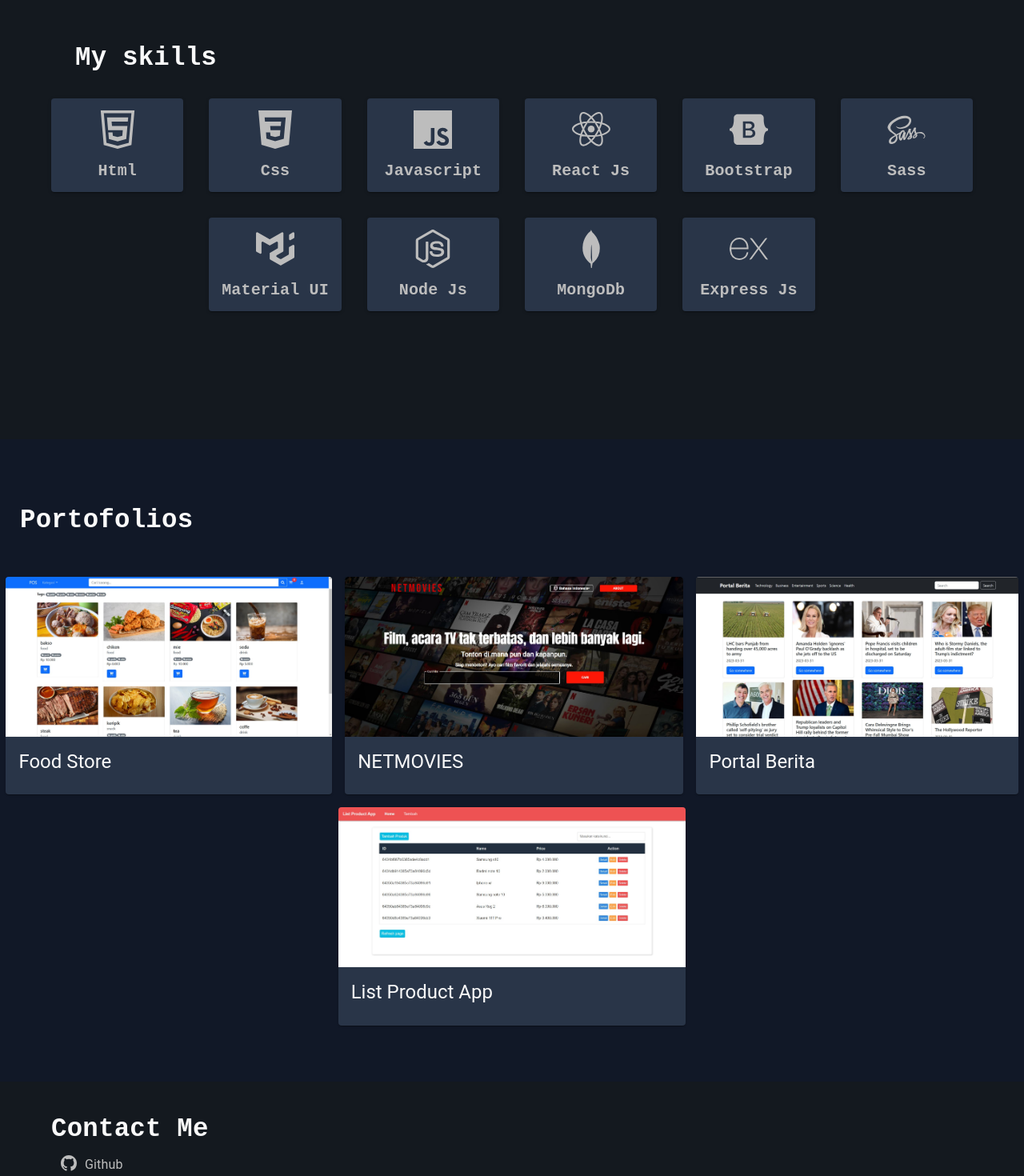
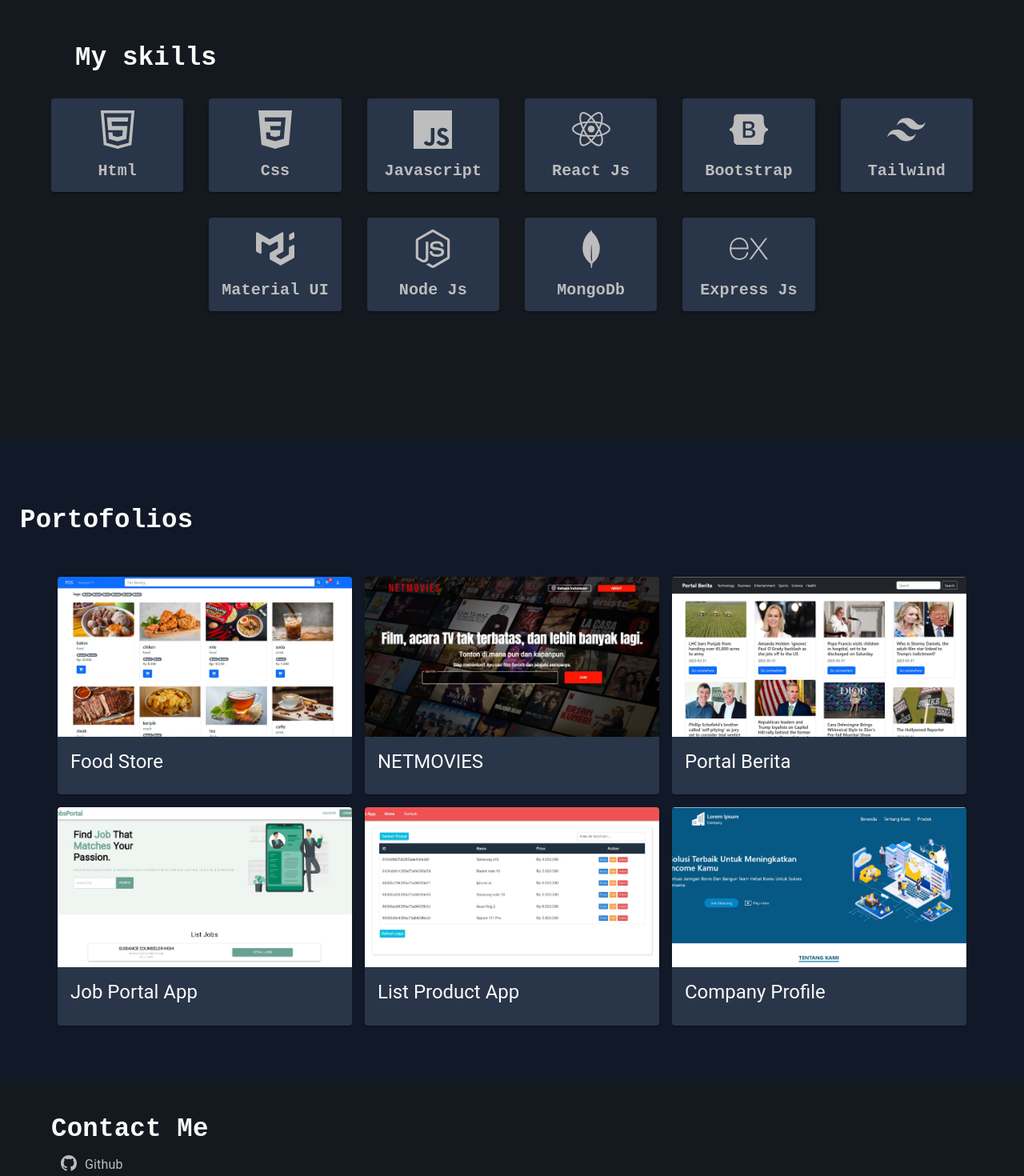
Before and after one commit to Nanahandresaputra/myLandingPage, a React (Vite) app: page / in a window 1280 px wide. Shown: the part 1120-2590 px from the top of the page at 80% size. Built offline with nearby package versions, Linux system fonts and the light colour scheme.

Commit message:
add porto

```diff
--- a/src/components/contact.jsx
+++ b/src/components/contact.jsx
@@ -22,8 +22,8 @@ const Contact = () => {
     },
     {
       icon: <TfiEmail />,
-      title: "nanaggmu@gmail.com",
-      link: "https://mail.google.com/mail/?view=cm&fs=1&to=nanaggmu@gmail.com",
+      title: "nana20.jobs@gmail.com",
+      link: "https://mail.google.com/mail/?view=cm&fs=1&to=nana20.jobs@gmail.com",
     },
     {
       icon: <BsWhatsapp />,
--- a/src/components/portofolios.jsx
+++ b/src/components/portofolios.jsx
@@ -4,10 +4,11 @@ import berita from "../assets/berita1.jpg";
 import store from "../assets/store.jpg";
 import listProduct from "../assets/listPorduct.jpg";
 import movies from "../assets/movies.jpg";
+import companyProfile from "../assets/company-profile.jpg";
+import jobPortal from "../assets/jobportal.jpg";
 
 import { GrReactjs } from "react-icons/gr";
-import { DiSass } from "react-icons/di";
-import { SiMongodb, SiNodedotjs, SiExpress, SiBootstrap, SiMui } from "react-icons/si";
+import { SiMongodb, SiNodedotjs, SiExpress, SiBootstrap, SiMui, SiCss3, SiTailwindcss } from "react-icons/si";
 import CardPortofolio from "./card";
 
 const Portofolios = () => {
@@ -51,11 +52,23 @@ const Portofolios = () => {
       },
     },
     {
+      name: "Job Portal App",
+      img: jobPortal,
+      icon: {
+        icon1: <GrReactjs />,
+        icon2: <SiMui />,
+      },
+      link: {
+        github: "https://github.com/Nanahandresaputra/job-portal-app.git",
+        demo: "https://jobportal-app-nn.netlify.app/",
+      },
+    },
+    {
       name: "List Product App",
       img: listProduct,
       icon: {
         icon1: <GrReactjs />,
-        icon2: <DiSass />,
+        icon2: <SiCss3 />,
         icon3: <SiNodedotjs />,
         icon4: <SiExpress />,
         icon5: <SiMongodb />,
@@ -66,17 +79,29 @@ const Portofolios = () => {
         demo: "https://list-products-client.vercel.app/",
       },
     },
+    {
+      name: "Company Profile",
+      img: companyProfile,
+      icon: {
+        icon1: <GrReactjs />,
+        icon2: <SiTailwindcss />,
+      },
+      link: {
+        github: "https://github.com/Nanahandresaputra/profile-company.git",
+        demo: "https://profile-company-nana.netlify.app/",
+      },
+    },
   ];
 
   return (
-    <Box sx={{ p: "50px 0 70px", bgcolor: "#111827" }} id="Portofolio">
-      <Typography variant="h4" fontWeight={600} m="0 25px 50px" fontFamily="monospace" color="primary.light" data-aos="fade-up" sx={{ mt: { xs: "0", sm: "4vh" } }}>
+    <Box sx={{ p: "50px 0 70px", bgcolor: "#111827", display: "flex", flexDirection: "column", alignItems: "center" }} id="Portofolio">
+      <Typography variant="h4" fontWeight={600} m="0 25px 50px" fontFamily="monospace" color="primary.light" data-aos="fade-up" sx={{ mt: { xs: "0", sm: "4vh" }, alignSelf: "start" }}>
         Portofolios
       </Typography>
 
-      <Grid container spacing={2} justifyContent="center" alignItems="center" data-aos="fade-up">
+      <Grid container spacing={2} justifyContent="center" alignItems="center" data-aos="fade-up" width="90%">
         {arr.map((idx, i) => (
-          <Grid item key={i}>
+          <Grid item key={i} sm={6} md={4}>
             <CardPortofolio idx={idx} />
           </Grid>
         ))}
--- a/src/components/skills.jsx
+++ b/src/components/skills.jsx
@@ -1,8 +1,7 @@
 import { Container, Grid, Paper, Typography } from "@mui/material";
 import { Box } from "@mui/system";
 import { GrReactjs } from "react-icons/gr";
-import { DiSass } from "react-icons/di";
-import { SiMongodb, SiJavascript, SiCss3, SiBootstrap, SiNodedotjs, SiMui, SiExpress } from "react-icons/si";
+import { SiMongodb, SiJavascript, SiCss3, SiBootstrap, SiNodedotjs, SiMui, SiExpress, SiTailwindcss } from "react-icons/si";
 import { ImHtmlFive2 } from "react-icons/im";
 
 const Skills = () => {
@@ -28,8 +27,8 @@ const Skills = () => {
       title: "Bootstrap",
     },
     {
-      icon: <DiSass />,
-      title: "Sass",
+      icon: <SiTailwindcss />,
+      title: "Tailwind",
     },
     {
       icon: <SiMui />,
```
Also changed, not shown: src/assets/company-profile.jpg (added), src/assets/jobportal.jpg (added).
